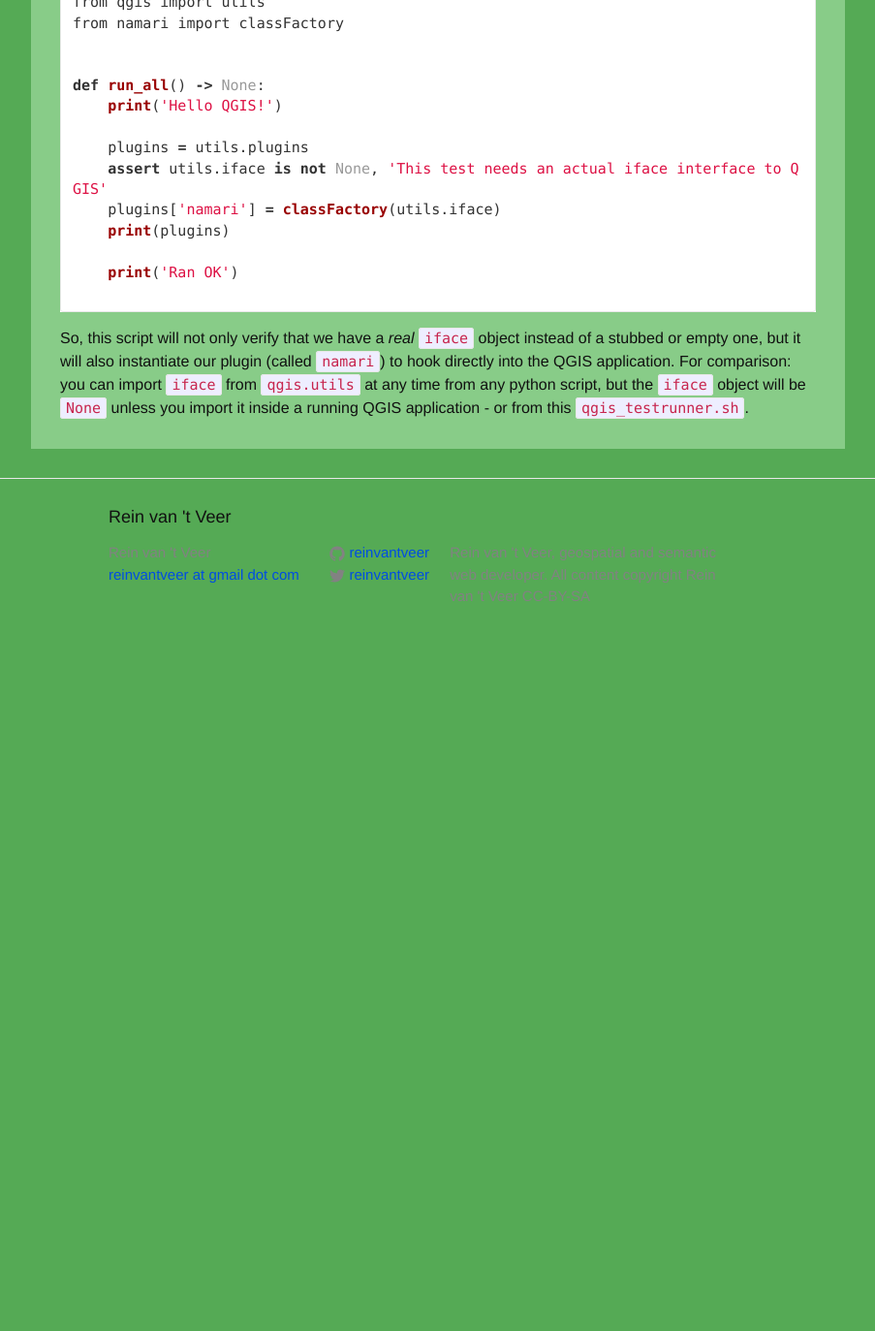
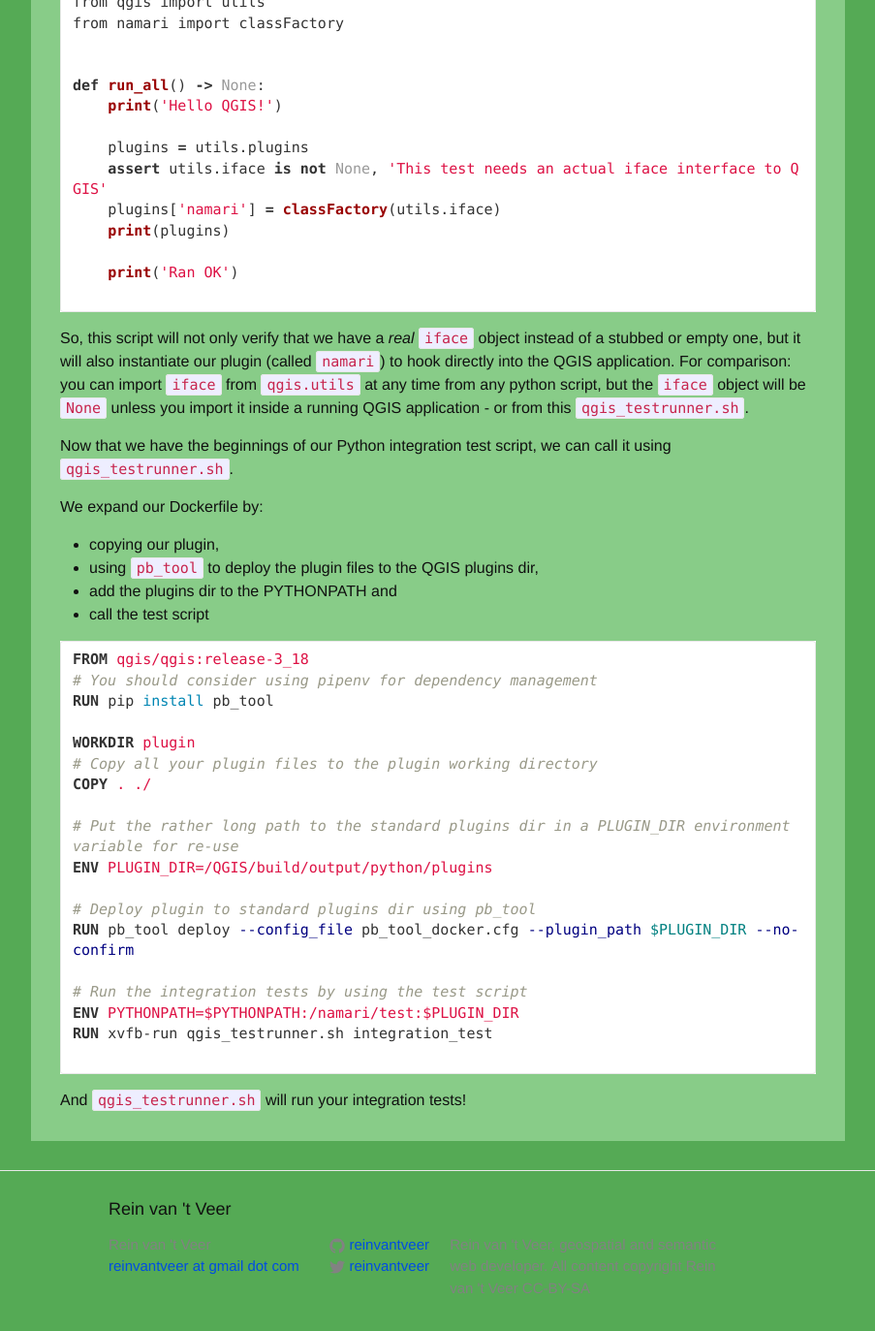
Before and after one commit to reinvantveer/reinvantveer.github.io, a Jekyll site: the page built from _posts/2021-04-10-qgis-plugin-development.md, in a window 1280 px wide and 1400 px high, scrolled down 4470 px. Shown: the top 1373 px of the window at 97% size, without its empty margins (188-1091 px from the left). Built offline with Jekyll 4.4.1, drawn with Linux system fonts in a browser that asks for light colours; our own code applies the rules of GitHub Pages for plain Markdown files; comment, search, counter and statistics services are not loaded; before the commit the page ends 5157 px from its top, so only the background shows below that.

Commit message:
add Dockerfile instructions to add and execute tests

````diff
--- a/_posts/2021-04-10-qgis-plugin-development.md
+++ b/_posts/2021-04-10-qgis-plugin-development.md
@@ -196,3 +196,34 @@ So, this script will not only verify that we have a _real_ `iface` object instea
 also instantiate our plugin (called `namari`) to hook directly into the QGIS application. For comparison: you can
 import `iface` from `qgis.utils` at any time from any python script, but the `iface` object will be `None` unless you
 import it inside a running QGIS application - or from this  `qgis_testrunner.sh`.
+
+Now that we have the beginnings of our Python integration test script, we can call it using `qgis_testrunner.sh`.
+
+We expand our Dockerfile by:
+- copying our plugin,
+- using [`pb_tool`](https://pypi.org/project/pb-tool/) to deploy the plugin files to the QGIS plugins dir,
+- add the plugins dir to the PYTHONPATH and
+- call the test script
+
+```dockerfile
+FROM qgis/qgis:release-3_18
+# You should consider using pipenv for dependency management
+RUN pip install pb_tool
+
+WORKDIR plugin
+# Copy all your plugin files to the plugin working directory
+COPY . ./
+
+# Put the rather long path to the standard plugins dir in a PLUGIN_DIR environment variable for re-use
+ENV PLUGIN_DIR=/QGIS/build/output/python/plugins
+
+# Deploy plugin to standard plugins dir using pb_tool
+RUN pb_tool deploy --config_file pb_tool_docker.cfg --plugin_path $PLUGIN_DIR --no-confirm
+
+# Run the integration tests by using the test script
+ENV PYTHONPATH=$PYTHONPATH:/namari/test:$PLUGIN_DIR
+RUN xvfb-run qgis_testrunner.sh integration_test
+
+```
+
+And `qgis_testrunner.sh` will run your integration tests!
````
